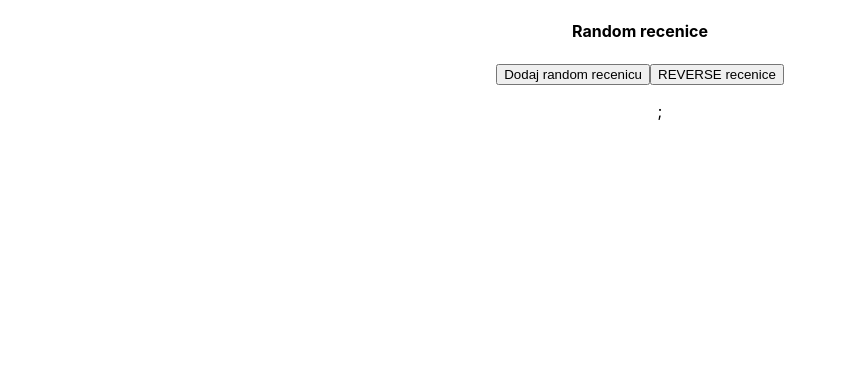
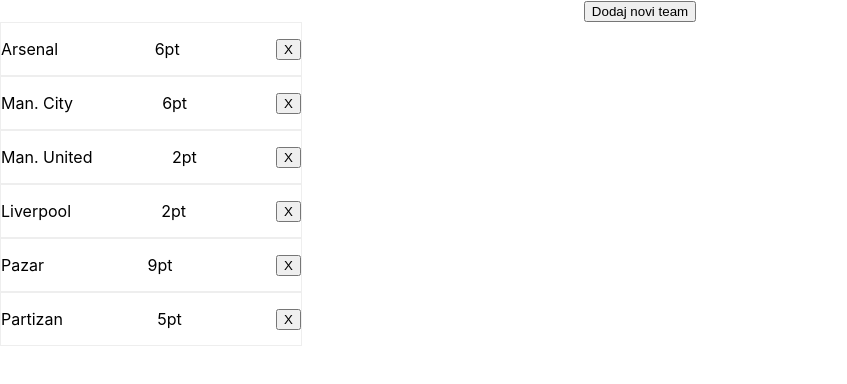
Before and after one commit to Senaddd/react-centar-nit, a React (Create React App) app in the folder my-app/: page / in a window 1280 px wide. Shown: the top 384 px of the page, without its empty margins (0-847 px from the left). Built offline with nearby package versions, Linux system fonts and the light colour scheme.

Commit message:
react practice

```diff
--- a/my-app/src/App.js
+++ b/my-app/src/App.js
@@ -1,40 +1,56 @@
 import React, { useState } from "react";
 import "./App.css";
+import DrugaKomp from "./DrugaKomp";
+import TeamCard from "./TeamCard/TeamCard";
 
-const DATA = [
 
-];
 
-export default function App() {
-  const [array, setArray] = useState(DATA);
 
-const generateNewWord = () => Math.random().toString(36).slice(2, 7);
 
-const reverseArray = () => {
 
-    //kopija niza
-    const _array = [...array];
-    const reversed = _array.reverse();
-    setArray(reversed);
-  }
 
-  return (
-    <div className="card-container">
-      <h4>Random recenice</h4>
-      <button onClick={() => setArray((prev) => [generateNewWord(),...prev])}>
-        Dodaj random recenicu
-      </button>
-      <button onClick={reverseArray}>REVERSE recenice</button>
-      <ul>
-        {array.map((el) => (
-          <li key={el}> {el}</li>
-        ))}
-        ;
-      </ul>
 
-    </div>
-  );
-}
+
+
+
+
+
+
+// const DATA = [
+
+// ];
+
+// export default function App() {
+//   const [array, setArray] = useState(DATA);
+
+//   const generateNewWord = () => Math.random().toString(36).slice(2, 7);
+
+//   const reverseArray = () => {
+
+//     //kopija niza
+//     const _array = [...array];
+//     const reversed = _array.reverse();
+//     setArray(reversed);
+//   }
+
+//   return (
+//     <div className="card-container">
+//       <h4>Random recenice</h4>
+//       <button onClick={() => setArray((prev) => [generateNewWord(),...prev])}>
+//         Dodaj random recenicu
+//       </button>
+//       <button onClick={reverseArray}>REVERSE recenice</button>
+//       <ul>
+//         {array.map((el) => (
+//           <li key={el}> {el}</li>
+//         ))}
+//         ;
+//       </ul>
+//       <TeamCard />
+
+//     </div>
+//   );
+// }
 
 // export default function App() {
 //   // const [name, setName] = React.useState("");
@@ -111,3 +127,7 @@
 //     </div> */}
 //   );
 // }
+
+export default function App() {
+  return (<DrugaKomp />)
+}
--- /dev/null
+++ b/my-app/src/DrugaKomp.js
@@ -0,0 +1,52 @@
+import React, { useState } from "react";
+import "./App.css";
+import TeamCard from "./TeamCard/TeamCard";
+
+const favoriteTeams = [
+  { id: 0, name: "Arsenal", points: 6 },
+  { id: 1, name: "Man. City", points: 6 },
+  { id: 2, name: "Man. United", points: 2 },
+  { id: 3, name: "Liverpool", points: 2 },
+  { id: 4, name: "Pazar", points: 9 },
+  { id: 5, name: "Partizan", points: 5 },
+];
+
+export default function DrugaKomp() {
+  const [teams, setTeams] = useState(favoriteTeams);
+
+  const deleteTeam = (id) => {
+    const newTeams = teams.filter((team) => team.id != id);
+    setTeams(newTeams);
+  };
+
+  return (
+    <div className="card-container">
+      <button
+        onClick={() =>
+          setTeams((prev) => [
+            ...prev,
+            {
+              id: Math.random(),
+              name: "Novi Tim",
+              points: 4,
+            },
+          ])
+        }
+      >
+        Dodaj novi team
+      </button>
+      {teams.map((team) => (
+        <div key={team.id}>
+          <TeamCard
+            name={team.name}
+            points={team.points}
+            onDeleteTeam={() => deleteTeam(team.id)}
+          />
+        </div>
+      ))}
+    </div>
+  );
+}
+
+//pravimo komponentu koja se zove cryptoForm treba da sadrzi ime valute i cenu,i dugme pored koje dodaje unutar komponente crypto form pravi se nova komponenta koja se naziva crypro list,koja treba da ima unutar nje komponentu,
+//crypro forma treba da ima ime valute, cenu u dolare,i treba da ima x dugme ukoliko zelimo da izbrisemo
--- /dev/null
+++ b/my-app/src/TeamCard/TeamCard.css
@@ -0,0 +1,7 @@
+.team-card{
+    width:300px;
+    display: flex;
+    justify-content: space-between;
+    align-items: center;
+    border: 1px solid #eeeeee;
+}
--- /dev/null
+++ b/my-app/src/TeamCard/TeamCard.js
@@ -0,0 +1,13 @@
+import "./TeamCard.css"
+
+export default function TeamCard({name,points,onDeleteTeam}) {
+
+
+    return (
+        <div className="team-card">
+            <p>{name}</p>
+            <p>{points}pt</p>
+            <button onClick={onDeleteTeam}>X</button>
+        </div>
+    )
+}
```
